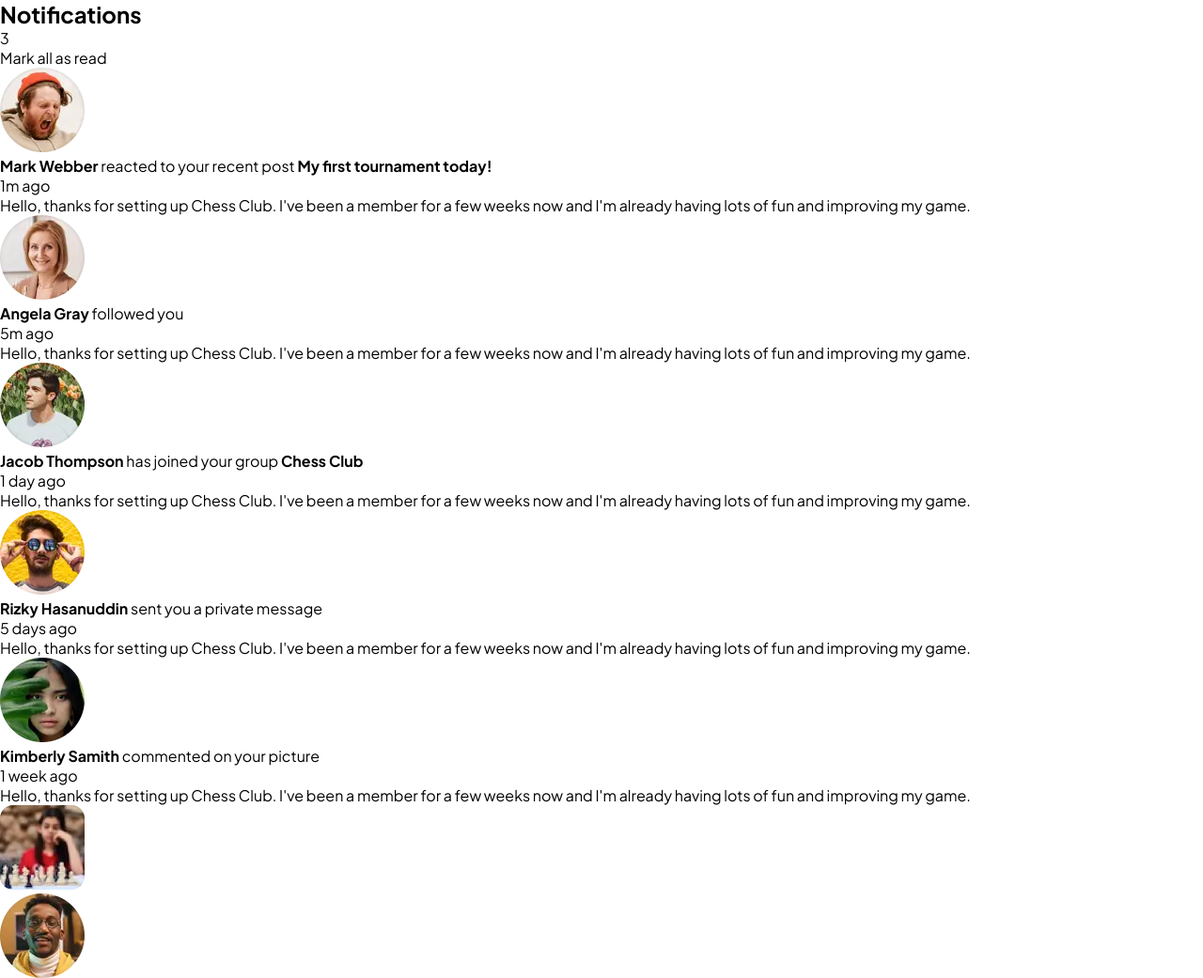
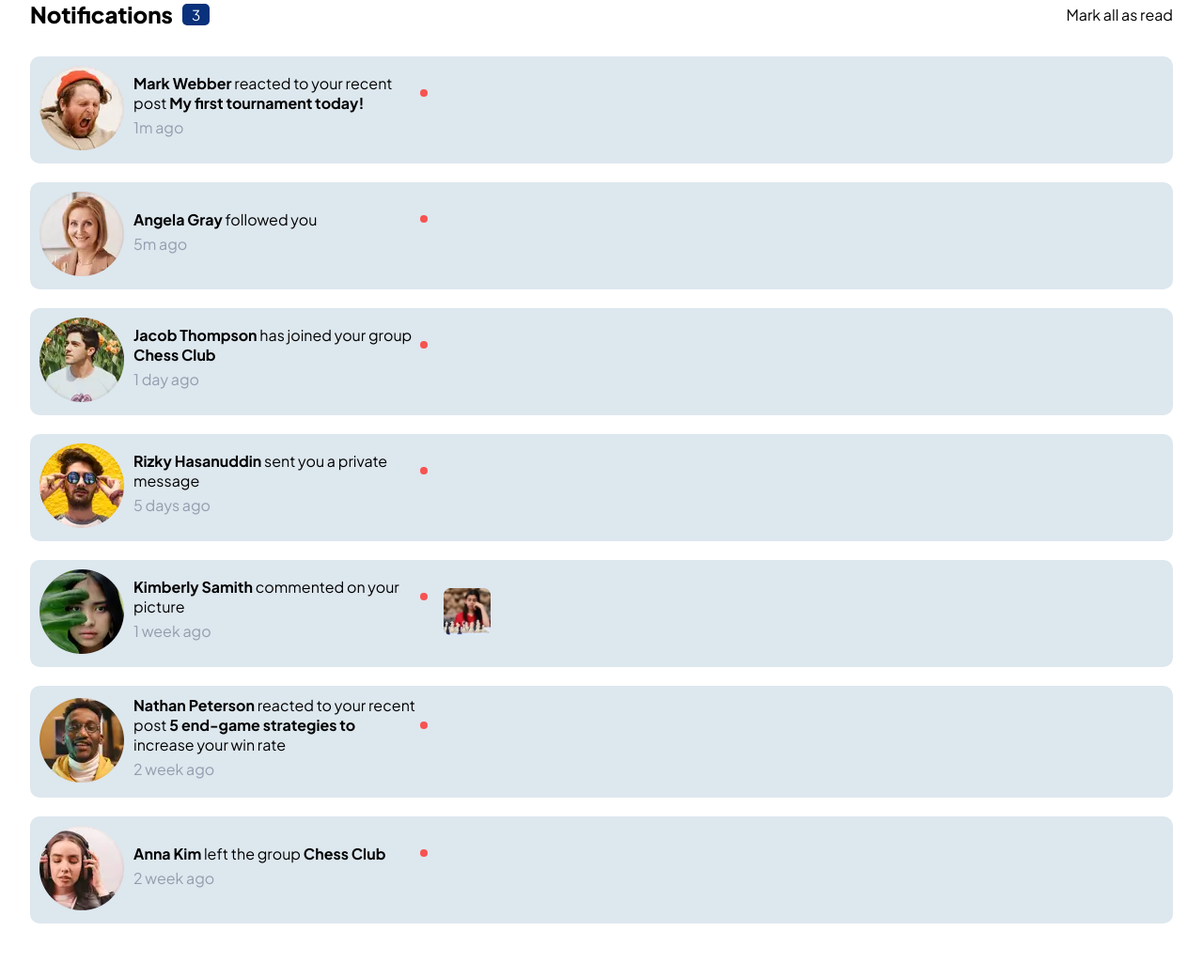
Before and after one commit to Gonzalop0210/fm_notification_page, a plain HTML site: page index.html in a window 1280 px wide. Shown: the top 1041 px of the page at 94% size. After the commit the page ends 983 px from the top, so only its background shows below. Drawn offline with Linux system fonts and the light colour scheme.

Commit message:
empezando a animar

```diff
--- a/code/style/style.css
+++ b/code/style/style.css
@@ -23,4 +23,114 @@
 
 body {
     font-family: 'jarka';
+    display: flex;
+    justify-content: center;
 }
+
+.body__item {
+    width: 95%;
+}
+
+header {
+    display: flex;
+    align-items: center;
+    justify-content: space-between;
+}
+
+.container__notification {
+    display: flex;
+    align-items: center;
+    gap: 10px;
+    justify-content: center;
+}
+
+.container__notification h2 {
+    font-weight: 800;
+}
+
+.container__notification span {
+    background-color: var(--blue);
+    color: var(--white);
+    padding: 2px 10px;
+    border-radius: 5px;
+    font-size: .95em;
+}
+
+header p , b {
+    transition: .5s;
+    &:hover {
+        color: var(--dark_grayish_blue);
+        cursor: pointer;
+        font-weight: 800;
+    }
+}
+
+.punto__rojo {
+    width: 8px;
+    height: 8px;
+    border-radius: 50%;
+    background-color: var(--red);
+    display: inline-block;
+}
+
+.tiempo {
+    color: var(--grayish_blue);
+}
+
+.section {
+    display: flex;
+    align-items: center;
+    gap: 10px;
+    background-color: var(--ligth_grayish_blue_2);
+    padding-left: 20px;
+    border-radius: 10px;
+    height: auto;
+    padding: 10px;
+    &:hover {
+        cursor: pointer;
+    }
+}
+
+.container__img__perfil img {
+    width: 100%;
+    height: 100%;
+}
+
+.container__texto__punto {
+    display: flex;
+    align-items: center;
+    gap: 5px;
+    margin-bottom: 5px;
+}
+
+.container__texto__punto p {
+    width: 300px;
+}
+
+main {
+    display: flex;
+    flex-direction: column;
+    gap: 20px;
+    margin-top: 30px;
+}
+
+.img__extra {
+    width: 50px;
+}
+
+.img__extra img {
+    width: 100%;
+    height: 100%;
+}
+
+.texto__completo {
+    position: relative;
+    font-size: .8em;
+    z-index: 10;
+    width: 320px;
+    margin-top: 10px;
+    /* border: 1px solid var(--blue); */
+    border-radius: 8px;
+    height: 0;
+    overflow: hidden;
+}
--- a/index.html
+++ b/index.html
@@ -17,20 +17,20 @@
             <p>Mark all as read</p>
         </header>
         <main>
-            <section class="section__1">
+            <section class="section section__1">
                 <div class="container__img__perfil">
                     <img src="assets/images/avatar-mark-webber.webp" alt="">
                 </div>
                 <div class="container__notification__perfil">
                     <div class="container__texto__punto">
                         <p><b>Mark Webber</b> reacted to your recent post <b>My first tournament today!</b></p>
-                        <span></span>
+                        <span class="punto__rojo"></span>
                     </div>
-                    <span>1m ago</span>
-                    <p>Hello, thanks for setting up Chess Club. I've been a member for a few weeks now and I'm already having lots of fun and improving my game.</p>
+                    <span class="tiempo">1m ago</span>
+                    <p class="texto__completo">Hello, thanks for setting up Chess Club. I've been a member for a few weeks now and I'm already having lots of fun and improving my game.</p>
                 </div>
             </section>
-            <section class="section__2">
+            <section class="section section__2">
                 <div class="container__img__perfil">
                     <img src="assets/images/avatar-angela-gray.webp" alt="">
                 </div>
@@ -39,11 +39,11 @@
                         <p><b>Angela Gray</b> followed you</p>
                         <span class="punto__rojo"></span>
                     </div>
-                    <span>5m ago</span>
-                    <p>Hello, thanks for setting up Chess Club. I've been a member for a few weeks now and I'm already having lots of fun and improving my game.</p>
+                    <span class="tiempo">5m ago</span>
+                    <p class="texto__completo">Hello, thanks for setting up Chess Club. I've been a member for a few weeks now and I'm already having lots of fun and improving my game.</p>
                 </div>
             </section>
-            <section class="section__3">
+            <section class="section section__3">
                 <div class="container__img__perfil">
                     <img src="assets/images/avatar-jacob-thompson.webp" alt="">
                 </div>
@@ -52,11 +52,11 @@
                         <p><b>Jacob Thompson</b> has joined your group <b>Chess Club</b></p>
                         <span class="punto__rojo"></span>
                     </div>
-                    <span>1 day ago</span>
-                    <p>Hello, thanks for setting up Chess Club. I've been a member for a few weeks now and I'm already having lots of fun and improving my game.</p>
+                    <span class="tiempo">1 day ago</span>
+                    <p class="texto__completo">Hello, thanks for setting up Chess Club. I've been a member for a few weeks now and I'm already having lots of fun and improving my game.</p>
                 </div>
             </section>
-            <section class="section__4">
+            <section class="section section__4">
                 <div class="container__img__perfil">
                     <img src="/assets/images/avatar-rizky-hasanuddin.webp" alt="">
                 </div>
@@ -65,11 +65,11 @@
                         <p><b>Rizky Hasanuddin</b> sent you a private message</p>
                         <span class="punto__rojo"></span>
                     </div>
-                    <span>5 days ago</span>
-                    <p>Hello, thanks for setting up Chess Club. I've been a member for a few weeks now and I'm already having lots of fun and improving my game.</p>
+                    <span class="tiempo">5 days ago</span>
+                    <p class="texto__completo">Hello, thanks for setting up Chess Club. I've been a member for a few weeks now and I'm already having lots of fun and improving my game.</p>
                 </div>
             </section>
-            <section class="section__5">
+            <section class="section section__5">
                 <div class="container__img__perfil">
                     <img src="assets/images/avatar-kimberly-smith.webp" alt="">
                 </div>
@@ -78,14 +78,14 @@
                         <p><b>Kimberly Samith</b> commented on your picture</p>
                         <span class="punto__rojo"></span>
                     </div>
-                    <span>1 week ago</span>
-                    <p>Hello, thanks for setting up Chess Club. I've been a member for a few weeks now and I'm already having lots of fun and improving my game.</p>
+                    <span class="tiempo">1 week ago</span>
+                    <p class="texto__completo">Hello, thanks for setting up Chess Club. I've been a member for a few weeks now and I'm already having lots of fun and improving my game.</p>
                 </div>
                 <div class="img__extra">
                     <img src="/assets/images/image-chess.webp" alt="">
                 </div>
             </section>
-            <section class="section__6">
+            <section class="section section__6">
                 <div class="container__img__perfil">
                     <img src="assets/images/avatar-nathan-peterson.webp" alt="">
                 </div>
@@ -94,11 +94,11 @@
                         <p><b>Nathan Peterson</b> reacted to your recent post <b>5 end-game strategies to</b> increase your win rate</p>
                         <span class="punto__rojo"></span>
                     </div>
-                    <span>2 week ago</span>
-                    <p>Hello, thanks for setting up Chess Club. I've been a member for a few weeks now and I'm already having lots of fun and improving my game.</p>
+                    <span class="tiempo">2 week ago</span>
+                    <p class="texto__completo">Hello, thanks for setting up Chess Club. I've been a member for a few weeks now and I'm already having lots of fun and improving my game.</p>
                 </div>
             </section>
-            <section class="section__7">
+            <section class="section section__7">
                 <div class="container__img__perfil">
                     <img src="/assets/images/avatar-anna-kim.webp" alt="">
                 </div>
@@ -107,8 +107,8 @@
                         <p><b>Anna Kim</b> left the group <b>Chess Club</b></p>
                         <span class="punto__rojo"></span>
                     </div>
-                    <span>2 week ago</span>
-                    <p>Hello, thanks for setting up Chess Club. I've been a member for a few weeks now and I'm already having lots of fun and improving my game.</p>
+                    <span class="tiempo">2 week ago</span>
+                    <p class="texto__completo">Hello, thanks for setting up Chess Club. I've been a member for a few weeks now and I'm already having lots of fun and improving my game.</p>
                 </div>
             </section>
         </main>
```
